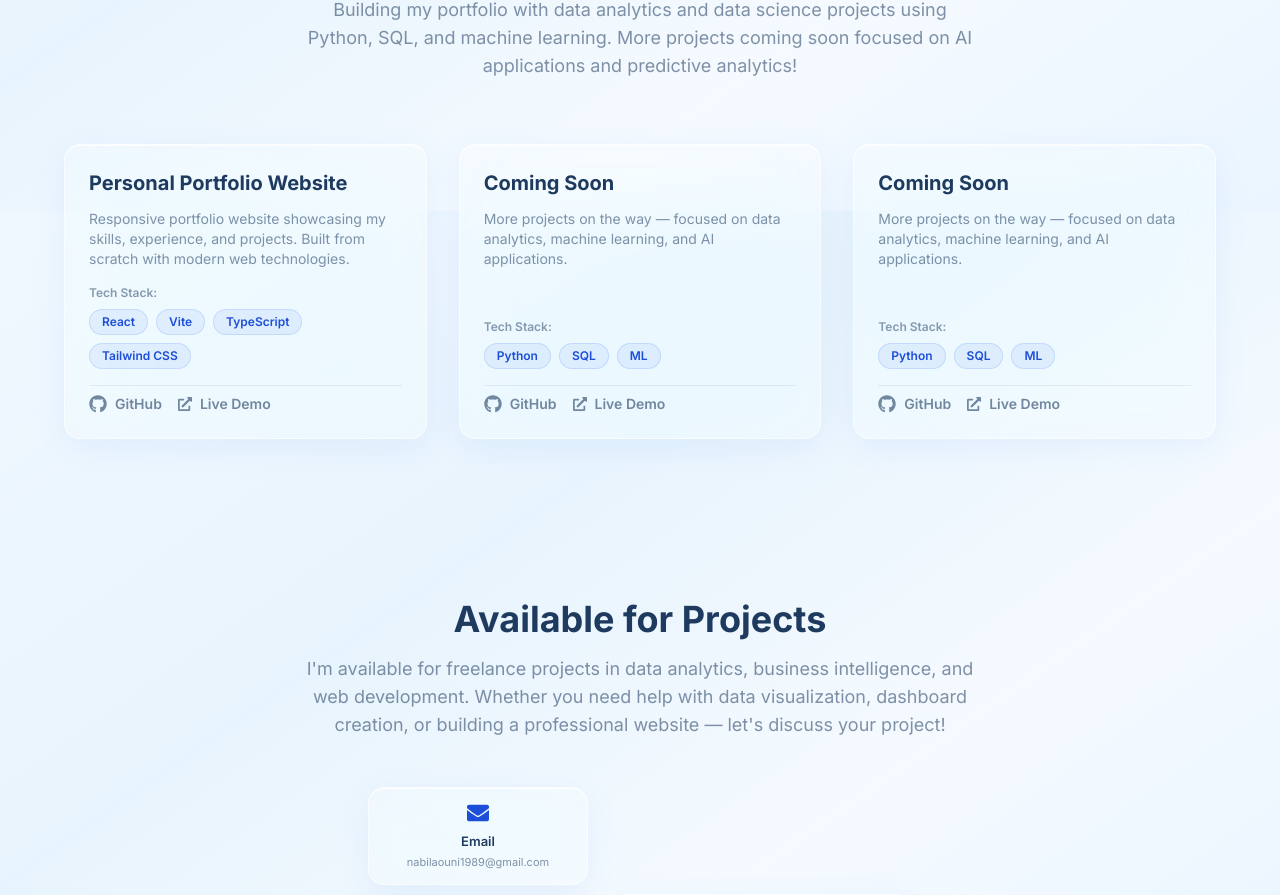
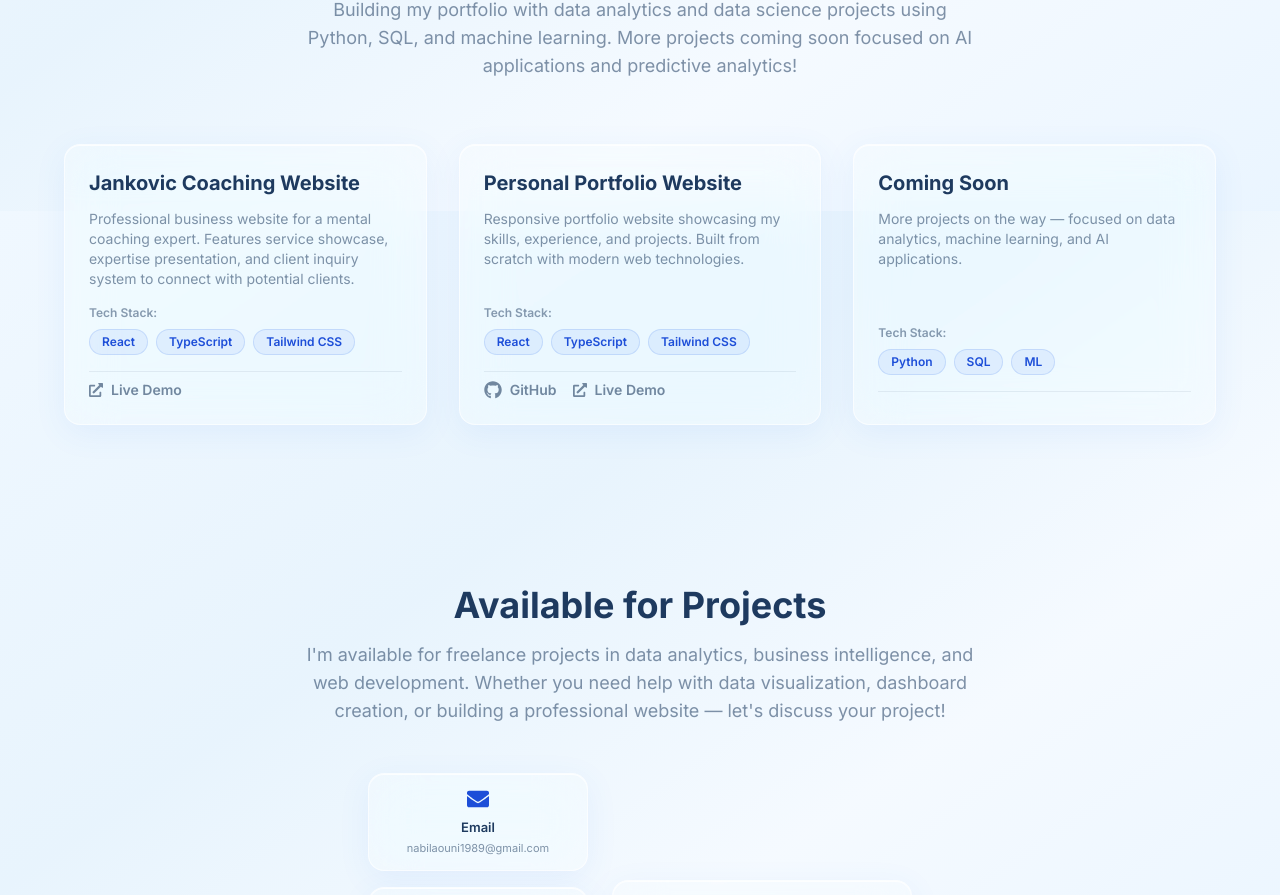
Before and after one commit to Nabil889/portfoliowebsite, a React (Vite) app: page / in a window 1280 px wide. Shown: the part 2989-3884 px from the top of the page. Built offline with nearby package versions, Linux system fonts and the light colour scheme.

Commit message:
added Jankovic Coaching as a Project

```diff
--- a/src/components/Projects.tsx
+++ b/src/components/Projects.tsx
@@ -3,18 +3,18 @@ import { FaGithub, FaExternalLinkAlt } from 'react-icons/fa';
 const Projects = () => {
   const projects = [
     {
+      title: "Jankovic Coaching Website",
+      description: "Professional business website for a mental coaching expert. Features service showcase, expertise presentation, and client inquiry system to connect with potential clients.",
+      techStack: ["React", "TypeScript", "Tailwind CSS"],
+      githubLink: "#",
+      liveLink: "https://www.nikolajankovic.ch"
+    },
+    {
       title: "Personal Portfolio Website",
       description: "Responsive portfolio website showcasing my skills, experience, and projects. Built from scratch with modern web technologies.",
-      techStack: ["React", "Vite", "TypeScript", "Tailwind CSS"],
+      techStack: ["React", "TypeScript", "Tailwind CSS"],
       githubLink: "https://github.com/Nabil889/portfoliowebsite",
       liveLink: "https://portfoliowebsite-pied-five.vercel.app"
-    },
-    {
-      title: "Coming Soon",
-      description: "More projects on the way — focused on data analytics, machine learning, and AI applications.",
-      techStack: ["Python", "SQL", "ML"],
-      githubLink: "#",
-      liveLink: "#"
     },
     {
       title: "Coming Soon",
@@ -34,7 +34,7 @@ const Projects = () => {
   };
 
   return (
-    <section id="projects" className="py-20 px-8 md:px-16">
+    <section id="projects" className="py-20 px-8 md:px-16" style={{ backgroundColor: 'var(--color-section-light)' }}>
       <div className="max-w-7xl mx-auto">
 
         {/* Header */}
@@ -91,6 +91,7 @@ const Projects = () => {
 
               {/* Links */}
               <div className="flex gap-4 pt-2" style={{ borderTop: '1px solid rgba(30,58,95,0.08)' }}>
+                {project.githubLink !== "#" && (
                   <a
                     href={project.githubLink}
                     target="_blank"
@@ -103,6 +104,8 @@ const Projects = () => {
                     <FaGithub className="text-lg" />
                     GitHub
                   </a>
+                )}
+                {project.liveLink !== "#" && (
                   <a
                     href={project.liveLink}
                     target="_blank"
@@ -115,6 +118,7 @@ const Projects = () => {
                     <FaExternalLinkAlt className="text-sm" />
                     Live Demo
                   </a>
+                )}
               </div>
             </div>
           ))}
```
Lines whose indentation alone changed are shown as unchanged.
